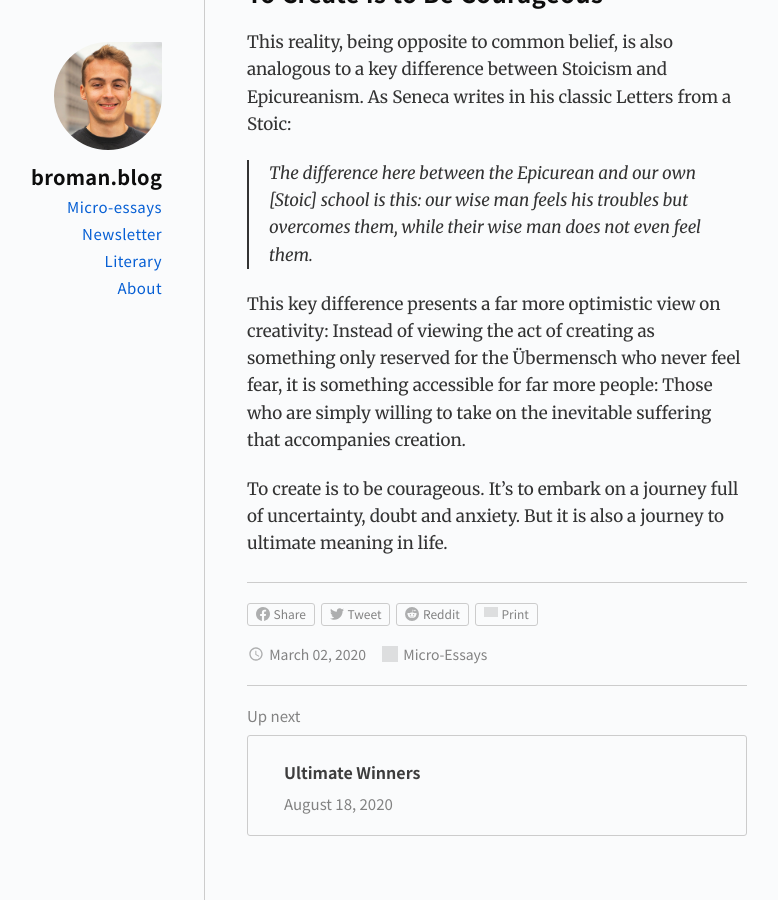
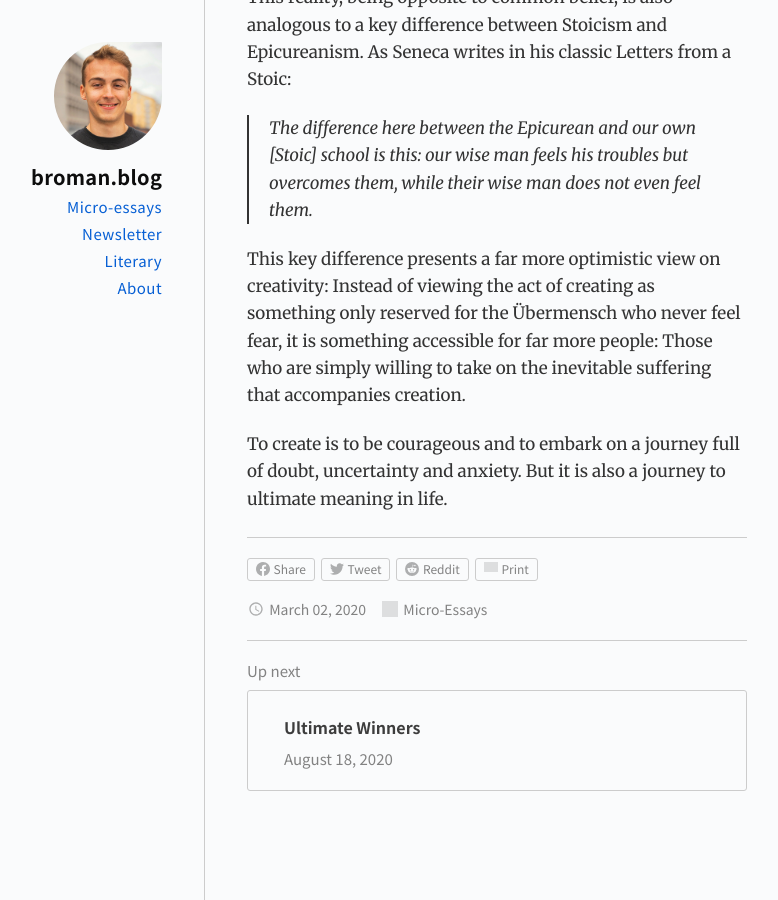
Before and after one commit to gdbroman/broman.blog, a Jekyll site: the page built from _posts/2020/2020-03-02-creatively-courageous.md, in a window 1280 px wide and 900 px high, scrolled down 1334 px. Shown: the whole window, without its empty margins (251-1029 px from the left). Built offline with Jekyll 4.4.1, drawn with Linux system fonts in a browser that asks for light colours; some of the changed text lies outside the part shown; grey boxes are pictures that could not be loaded.

Commit message:
revision

```diff
--- a/_posts/2020/2020-03-02-creatively-courageous.md
+++ b/_posts/2020/2020-03-02-creatively-courageous.md
@@ -31,4 +31,4 @@ This reality, being opposite to common belief, is also analogous to a key differ
 
 This key difference presents a far more optimistic view on creativity: Instead of viewing the act of creating as something only reserved for the Übermensch who never feel fear, it is something accessible for far more people: Those who are simply willing to take on the inevitable suffering that accompanies creation.
 
-To create is to be courageous. It's to embark on a journey full of uncertainty, doubt and anxiety. But it is also a journey to ultimate meaning in life.
+To create is to be courageous and to embark on a journey full of doubt, uncertainty and anxiety. But it is also a journey to ultimate meaning in life.
```
Also changed, not shown: other parts of _posts/2020/2020-03-02-creatively-courageous.md (+1 -1 lines), _posts/2020/2020-02-26-good-art.md (+1 -5 lines).
